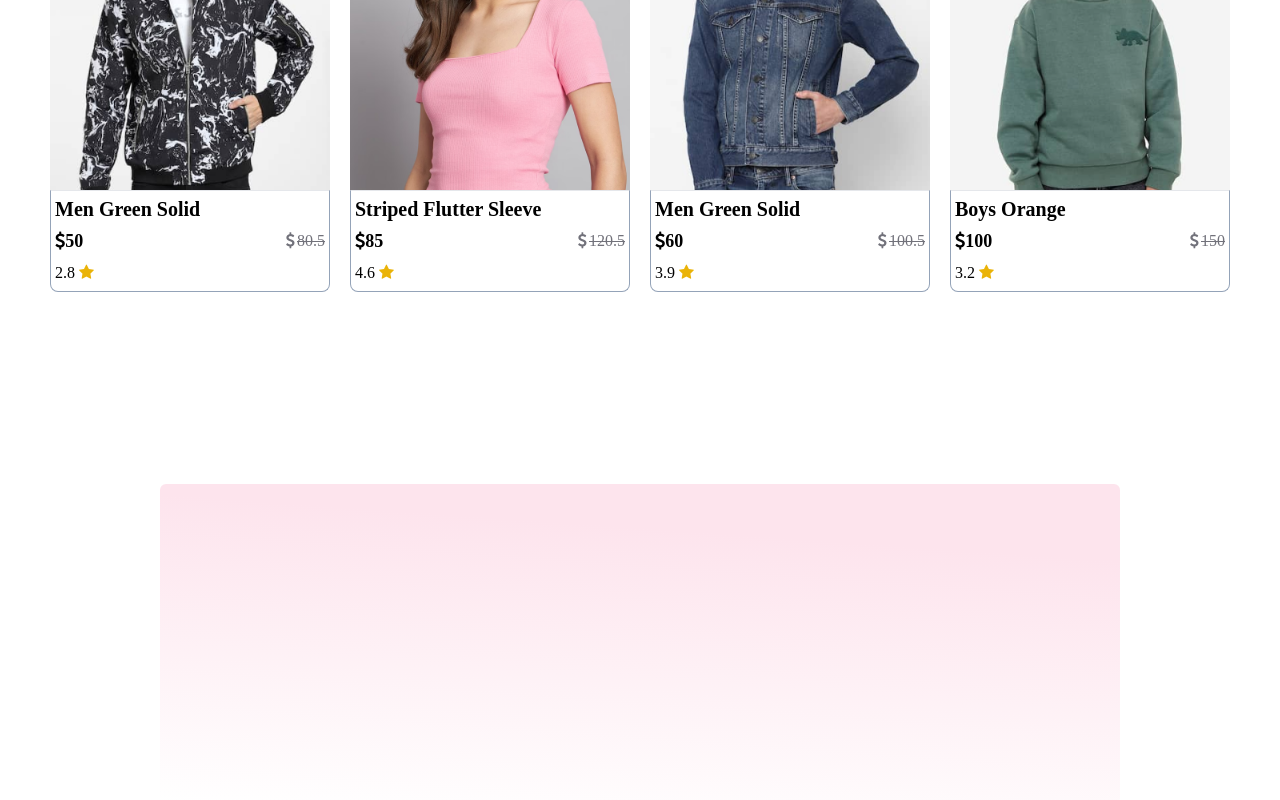
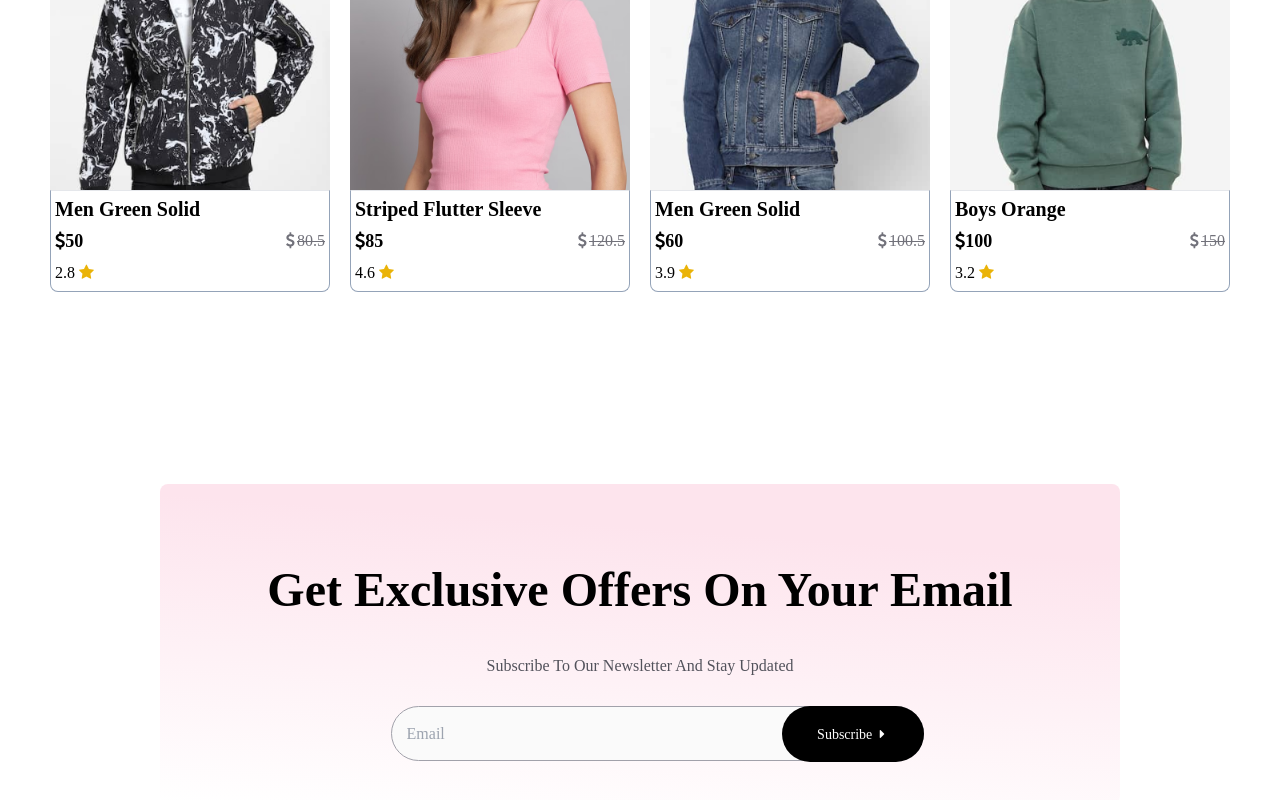
Before and after one commit to sepehrbeyranvand/shopping-website, a React (Create React App) app: page / in a window 1280 px wide. Shown: the part 2115-2915 px from the top of the page. Built offline with nearby package versions, Linux system fonts and the light colour scheme; no server answers.

Commit message:
get offer section added

```diff
--- /dev/null
+++ b/src/components/footer.jsx
@@ -0,0 +1,25 @@
+import { Link } from "react-router-dom";
+import Logo from '../Assets/firstLogo.png'
+export default function Footer(){
+    return(
+        <footer>
+            <div>
+                <img src={Logo} alt="Footer Logo" />
+            </div>
+            <div>
+                <ul>
+                    <li></li>
+                    <li></li>
+                    <li></li>
+                    <li></li>
+                </ul>
+            </div>
+            <div>
+                <Link><i></i></Link>
+                <Link><i></i></Link>
+                <Link><i></i></Link>
+                <Link><i></i></Link>
+            </div>
+        </footer>
+    )
+}
--- a/src/components/getOffer.jsx
+++ b/src/components/getOffer.jsx
@@ -1,9 +1,14 @@
 export default function GetOffer() {
   return (
     <div className="flex justify-center items-center">
-      <div className="flex justify-center items-center p-9 w-[75%] exclusive h-[25vw] rounded-md ">
-        <div className="flex justify-between items-center w-full">
-
+      <div className="flex justify-center items-center p-9 w-[75%] exclusive h-[25vw] rounded-lg ">
+        <div className="flex flex-col w-full items-center justify-center">
+            <h1 className="text-[3rem] font-bold mt-7">Get Exclusive Offers On Your Email</h1>
+            <p className="text-zinc-600 mt-7">Subscribe To Our Newsletter And Stay Updated</p>
+            <div className="relative w-full mt-7 me-[20rem]">
+                <input className="outline-none float-end rounded-full bg-zinc-50 p-[.9rem] border border-1 border-zinc-400 w-[60%]" placeholder="Email" type="email" />
+                <button className="rounded-full bg-black text-white text-sm p-[1.05rem] w-[16%] absolute top-0 right-0">Subscribe <i className="fa fa-caret-right text-white p-1"></i></button>
+            </div>
         </div>
       </div>
     </div>
```
